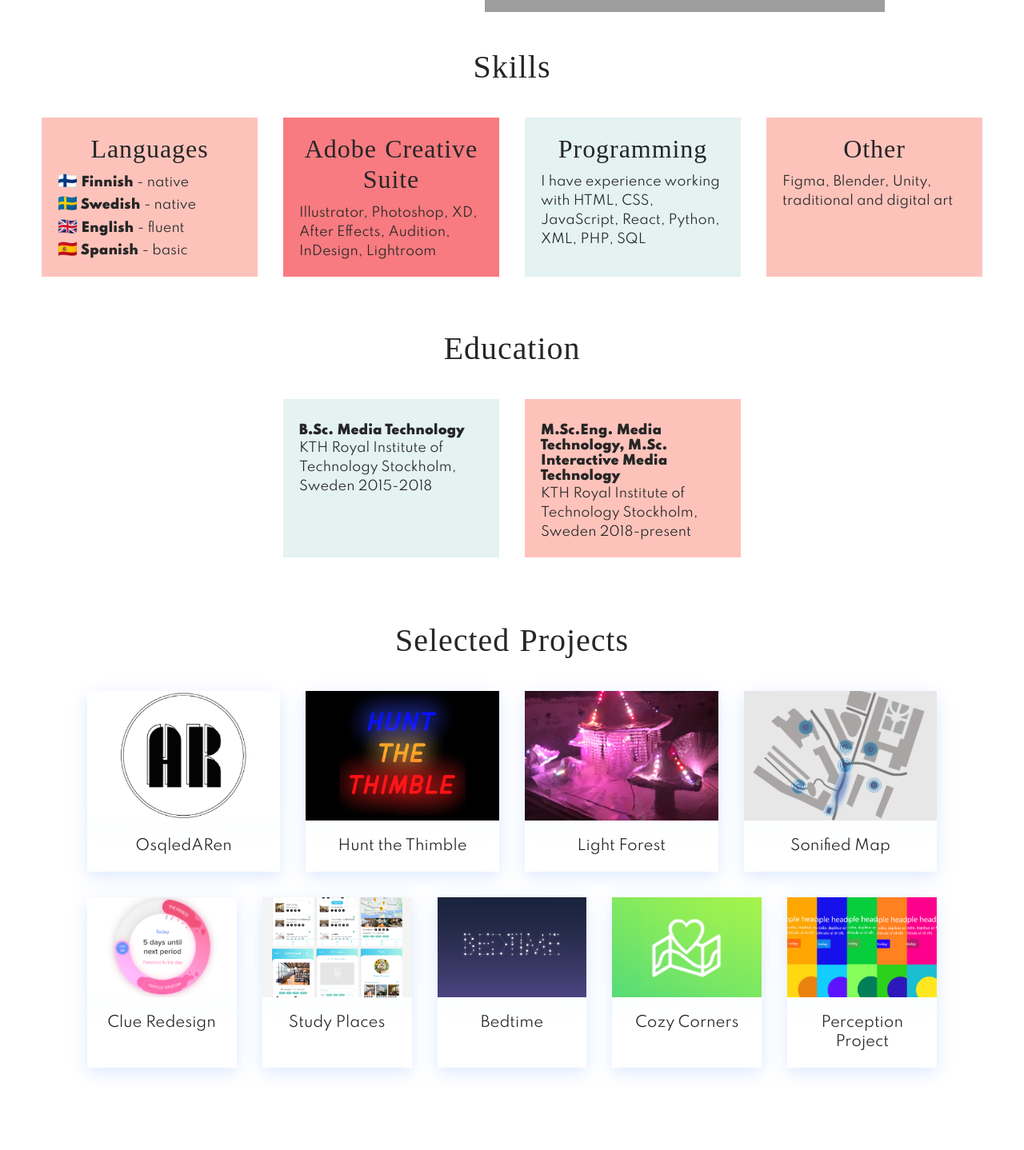
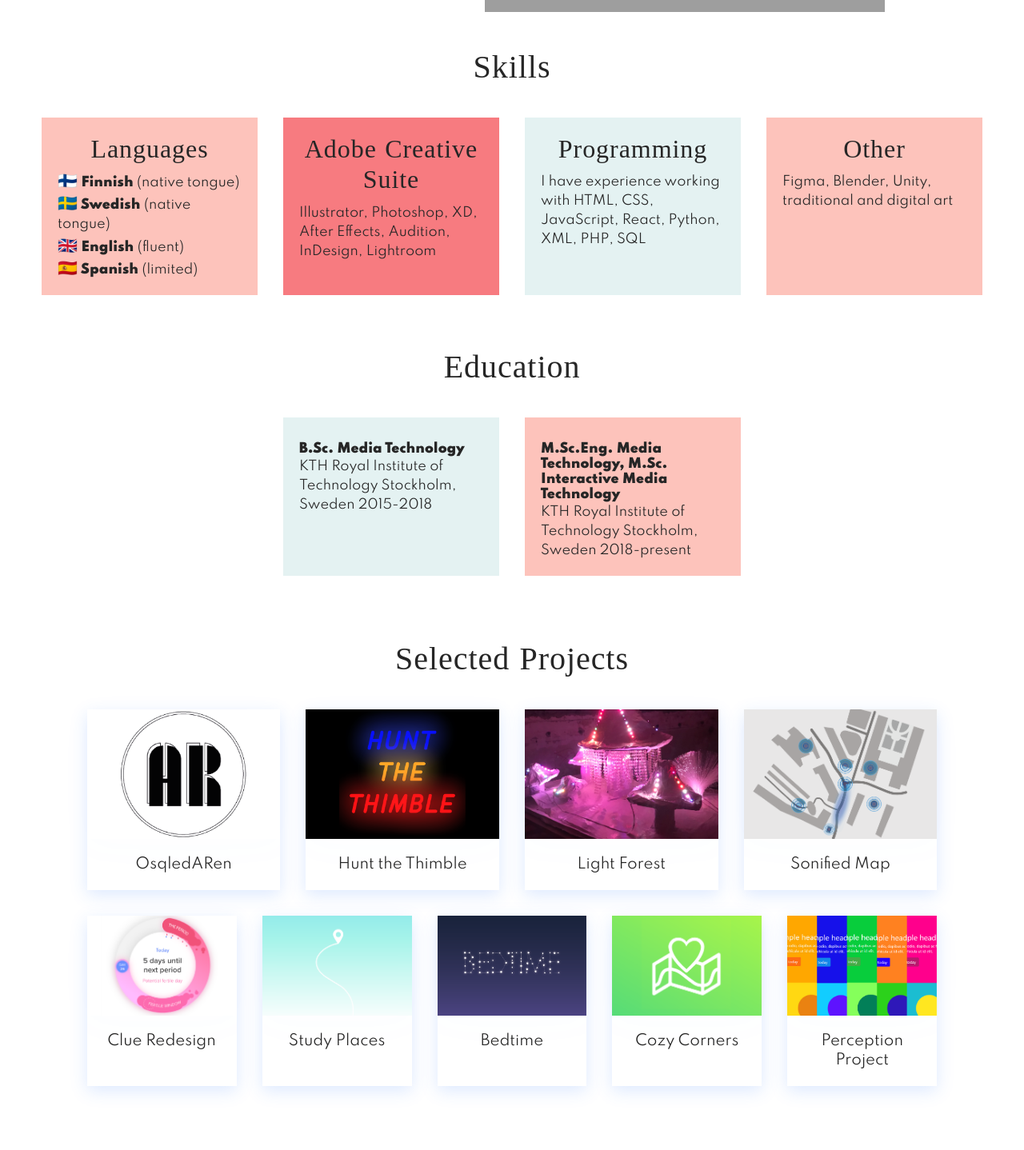
Before and after one commit to OkraLivia/OkraLivia.github.io, a React (Create React App) app: page / in a window 1280 px wide. Shown: the part 470-1908 px from the top of the page at 80% size. Built offline with nearby package versions, Linux system fonts and the light colour scheme; grey boxes are pictures that could not be loaded; a web font is replaced by a local one.

Commit message:
changed lang text and study places

```diff
--- a/src/components/Cards.js
+++ b/src/components/Cards.js
@@ -32,7 +32,7 @@ function Cards() {
 						text="Clue Redesign"
 						path="/clue"
 						/>
-						<CardItem src="images/studyPlaces.png"
+						<CardItem src="images/study_spots.png"
 						text="Study Places"
 						path="/studyplaces"
 						/>
--- a/src/components/Skills.js
+++ b/src/components/Skills.js
@@ -19,10 +19,10 @@ function Skills(props) {
 					<ul className="skillCards__items">
 						<div className='skillGroup'>
 							<SkillItem backgroundColor="#FDC3BB"
-							text= {[<p style={{marginBottom:'0.2em'}}><span className='flag'>🇫🇮</span><span style={{fontWeight: "900"}}> Finnish </span> - native</p>,
+							text= {[<p style={{marginBottom:'0.2em'}}><span className='flag'>🇫🇮</span><span style={{fontWeight: "900"}}> Finnish </span> (native tongue)</p>,
 							<p style={{marginBottom:'0.2em'}}><span className='flag'>🇸🇪</span><span style={{fontWeight: "900"}}> Swedish </span>
-							 - native</p>, <p style={{marginBottom:'0.2em'}}><span className='flag'>🇬🇧</span><span style={{fontWeight: "900"}}> English </span>
-							 - fluent</p>,<span className='flag'>🇪🇸</span>,<span style={{fontWeight: "900"}}> Spanish </span>,<span> - basic</span>]}
+							 (native tongue)</p>, <p style={{marginBottom:'0.2em'}}><span className='flag'>🇬🇧</span><span style={{fontWeight: "900"}}> English </span>
+							(fluent)</p>,<span className='flag'>🇪🇸</span>,<span style={{fontWeight: "900"}}> Spanish </span>,<span> (limited)</span>]}
 							label="Languages"
 							index="1"
 							/>
```
Also changed, not shown: public/images/studyPlaces.png (deleted), public/images/study_spots.png (added).
